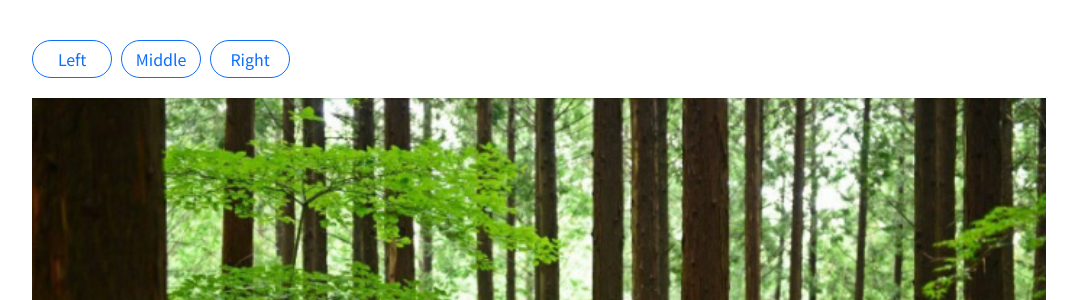
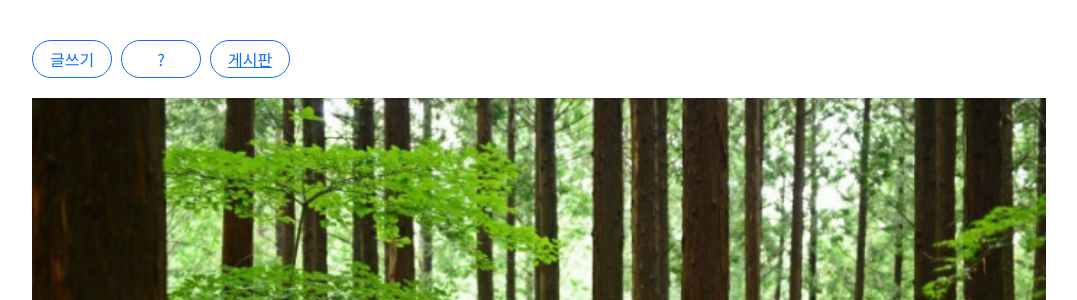
Before and after one commit to rnrehddl123/withBooks, a Java web app: page /main in a window 1280 px wide. Shown: the part 116-416 px from the top of the page, without its empty margins (101-1178 px from the left). Run offline with Spring Boot 4, a stand-in JSP engine, Linux system fonts and the light colour scheme; the project's own start-up code is not run, and a stand-in starts its controllers and pages.

Commit message:
no message

```diff
--- a/src/main/webapp/WEB-INF/views/main/main.jsp
+++ b/src/main/webapp/WEB-INF/views/main/main.jsp
@@ -3,9 +3,9 @@
 <jsp:include page="header.jsp"/>
     <div class="mainpage content">
       <div class="btn-group" role="group" aria-label="Basic outlined example">
-        <button type="button" class="btn btn-outline-primary">Left</button>
-        <button type="button" class="btn btn-outline-primary">Middle</button>
-        <button type="button" class="btn btn-outline-primary">Right</button>
+        <button type="button" class="btn btn-outline-primary">글쓰기</button>
+        <button type="button" class="btn btn-outline-primary">?</button>
+        <button type="button" class="btn btn-outline-primary"><a href="list_board.do">게시판</a></button>
       </div>
 
 
```
Also changed, not shown: 1 other file.
